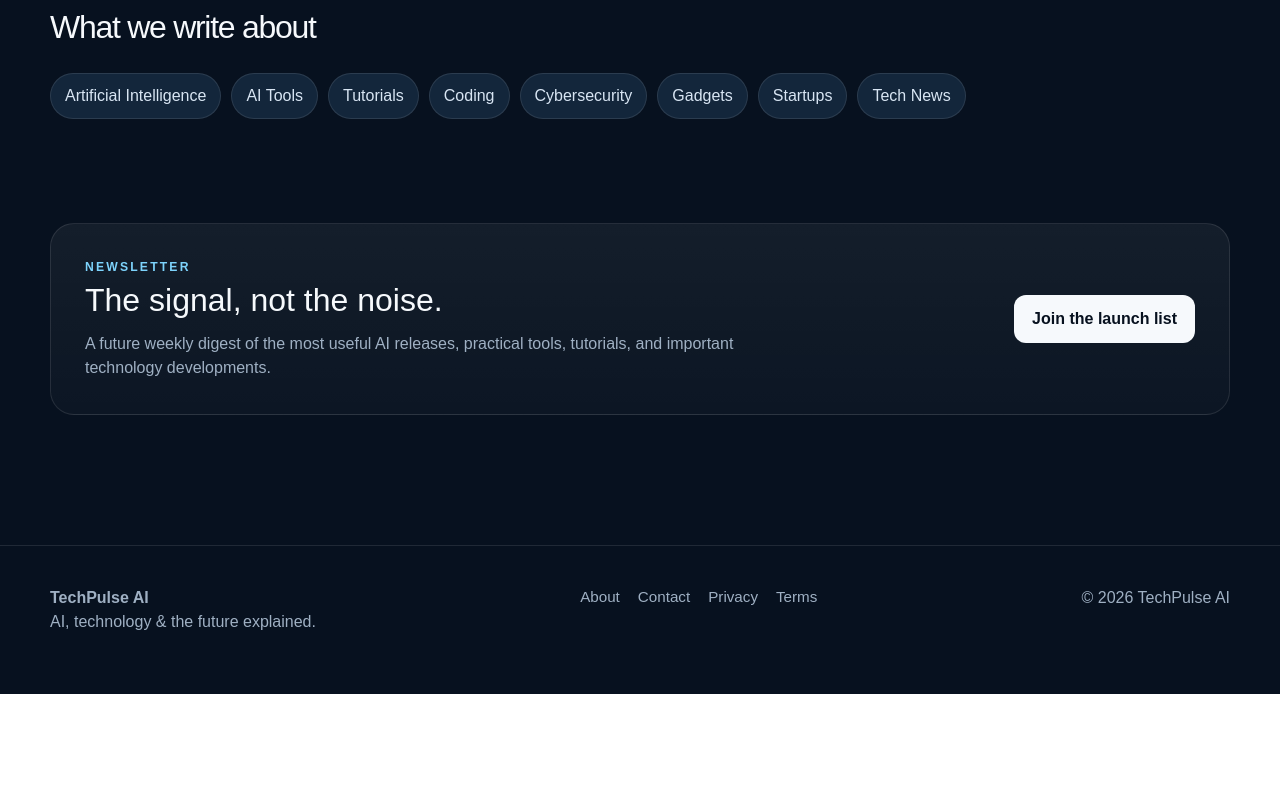
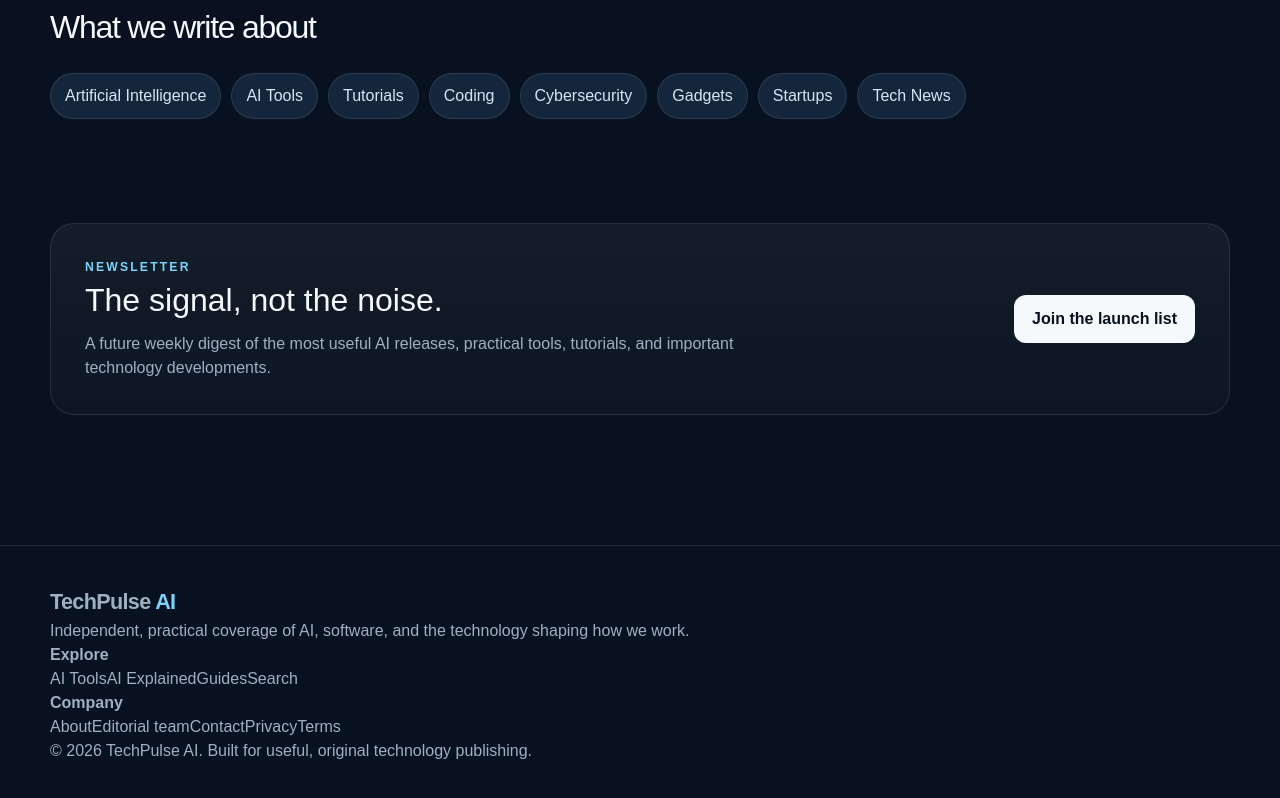
Before and after one commit to winnzzy/techpulse-ai, a Next.js app: page / in a window 1280 px wide. Shown: the part 1204-2002 px from the top of the page. Before the commit the page ends 1898 px from the top, so only its background shows below. Built offline with nearby package versions, Linux system fonts and the light colour scheme.

Commit message:
Upgrade publication navigation and footer

```diff
--- a/app/layout.tsx
+++ b/app/layout.tsx
@@ -13,6 +13,7 @@ export const metadata: Metadata = {
   authors: [{ name: "TechPulse AI Editorial" }],
   creator: "TechPulse AI",
   publisher: "TechPulse AI",
+  category: "technology",
   openGraph: {
     type: "website",
     siteName: "TechPulse AI",
@@ -27,10 +28,10 @@ export const metadata: Metadata = {
 };
 
 const nav = [
-  ["AI", "/#ai"],
-  ["AI Tools", "/#articles"],
-  ["Tutorials", "/#articles"],
-  ["Tech", "/#categories"],
+  ["AI Tools", "/category/ai-tools"],
+  ["AI Explained", "/category/ai-explained"],
+  ["Guides", "/category/guides"],
+  ["Search", "/search"],
   ["About", "/about"],
 ];
 
@@ -40,24 +41,41 @@ export default function RootLayout({ children }: Readonly<{ children: React.Reac
       <body>
         <header className="nav">
           <div className="container nav-inner">
-            <Link href="/" className="brand">TechPulse <span>AI</span></Link>
+            <Link href="/" className="brand" aria-label="TechPulse AI home">TechPulse <span>AI</span></Link>
             <nav className="nav-links" aria-label="Main navigation">
               {nav.map(([label, href]) => <Link key={label} href={href}>{label}</Link>)}
             </nav>
+            <Link className="nav-cta" href="/contact">Get the newsletter</Link>
           </div>
         </header>
         {children}
         <footer className="footer">
-          <div className="container footer-row">
-            <div><strong>TechPulse AI</strong><br />AI, technology & the future explained.</div>
-            <div className="nav-links">
-              <Link href="/about">About</Link>
-              <Link href="/contact">Contact</Link>
-              <Link href="/privacy">Privacy</Link>
-              <Link href="/terms">Terms</Link>
+          <div className="container footer-grid">
+            <div>
+              <Link href="/" className="brand">TechPulse <span>AI</span></Link>
+              <p>Independent, practical coverage of AI, software, and the technology shaping how we work.</p>
             </div>
-            <div>© {new Date().getFullYear()} TechPulse AI</div>
+            <div>
+              <strong>Explore</strong>
+              <div className="footer-links">
+                <Link href="/category/ai-tools">AI Tools</Link>
+                <Link href="/category/ai-explained">AI Explained</Link>
+                <Link href="/category/guides">Guides</Link>
+                <Link href="/search">Search</Link>
+              </div>
+            </div>
+            <div>
+              <strong>Company</strong>
+              <div className="footer-links">
+                <Link href="/about">About</Link>
+                <Link href="/authors/techpulse-ai-editorial">Editorial team</Link>
+                <Link href="/contact">Contact</Link>
+                <Link href="/privacy">Privacy</Link>
+                <Link href="/terms">Terms</Link>
+              </div>
+            </div>
           </div>
+          <div className="container footer-bottom">© {new Date().getFullYear()} TechPulse AI. Built for useful, original technology publishing.</div>
         </footer>
       </body>
     </html>
```
